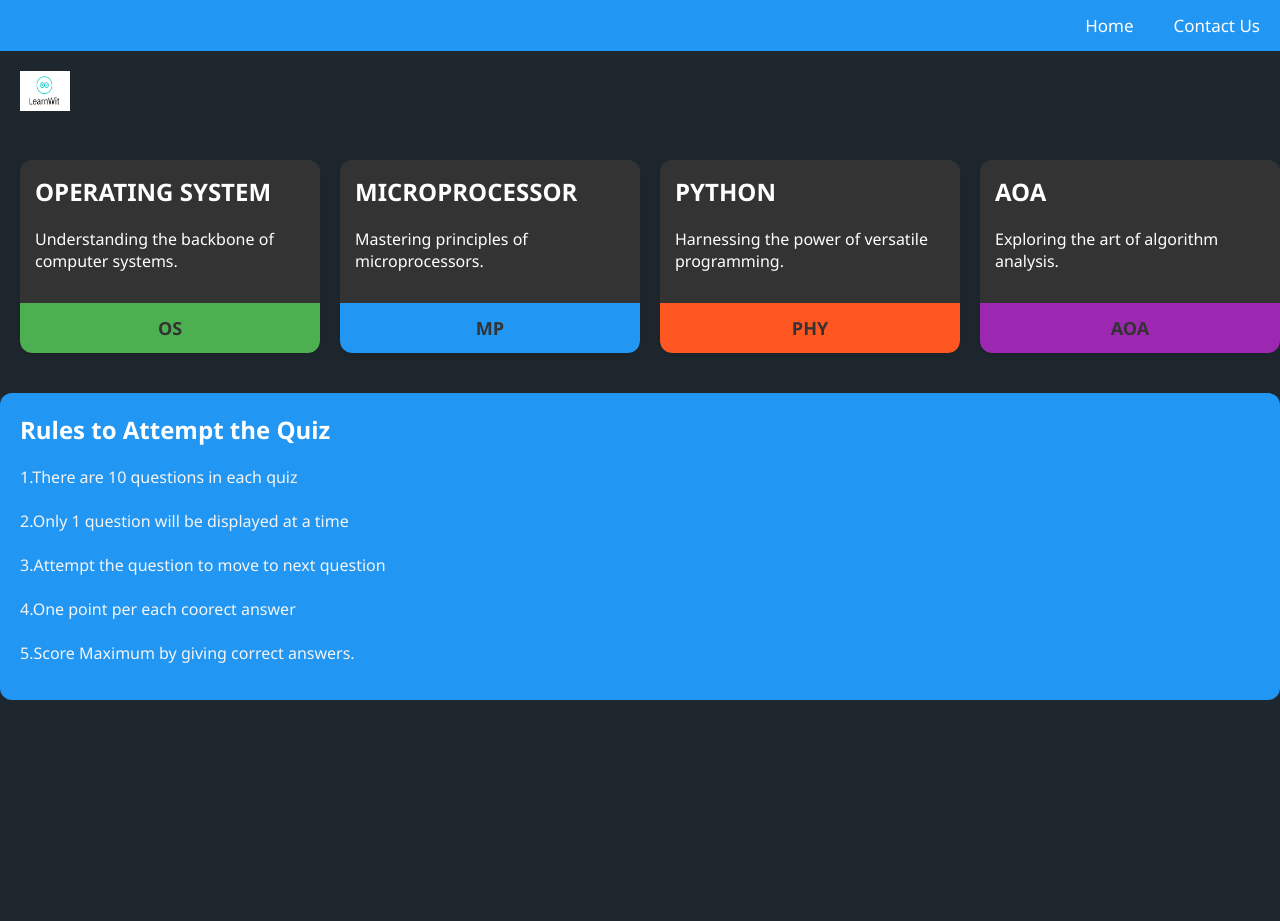
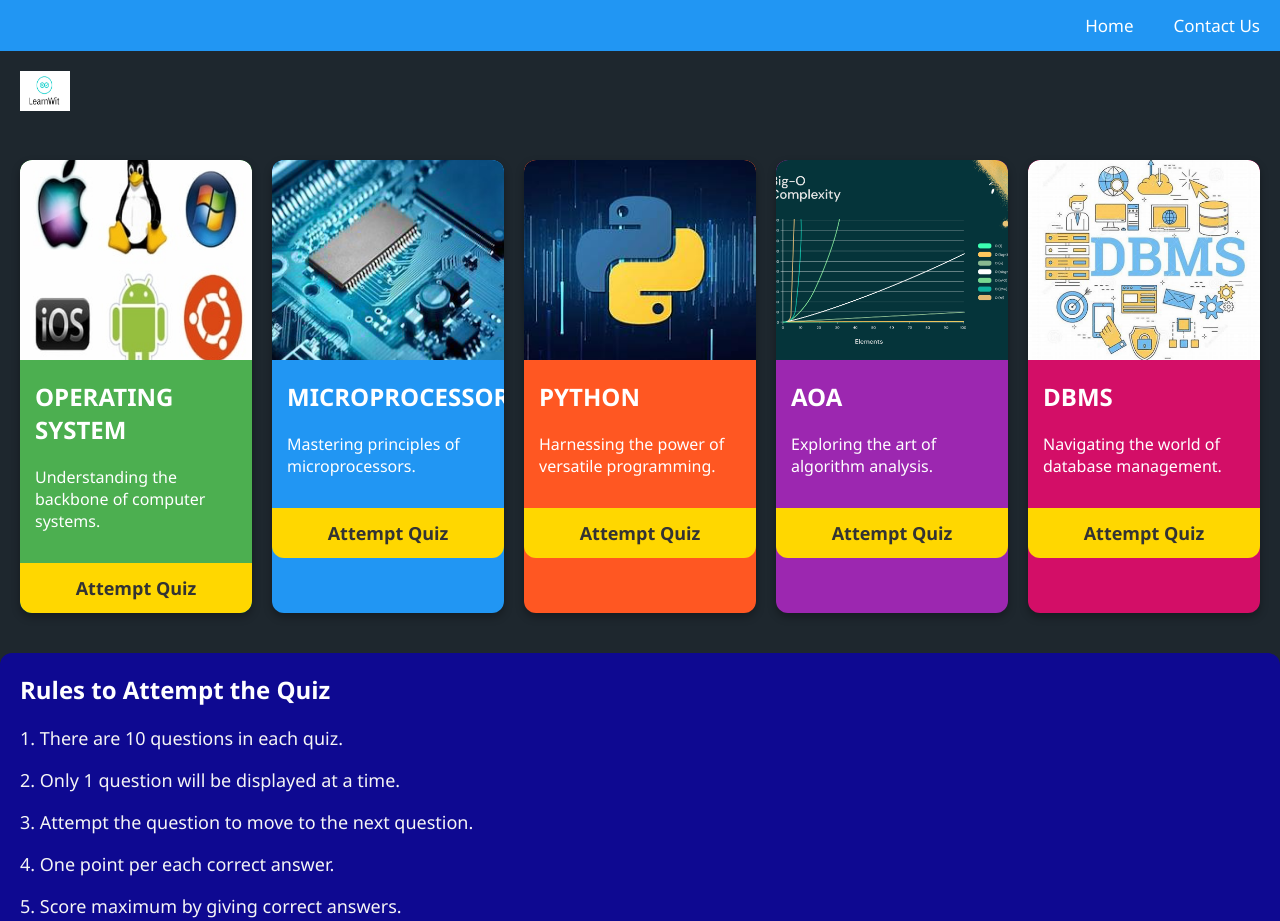
Before and after one commit to Surya17847/LearnWit1, a plain HTML site: page subject.html in a window 1280 px wide. Shown: the top 921 px of the page. Before the commit the page ends 800 px from the top, so only its background shows below. Drawn offline with Linux system fonts and the light colour scheme.

Commit message:
added some more features and subject images

```diff
--- a/level1.css
+++ b/level1.css
@@ -1,3 +1,4 @@
+/* Reset styles */
 * {
     margin: 0;
     padding: 0;
@@ -17,31 +18,31 @@ body {
     display: flex;
     justify-content: center;
     align-items: center;
-    background-image: url(sideimg1.jpg);
-    background-size: cover;
 }
 
+/* Quiz section styles */
 .quize-section {
-    background-color: rgba(255, 255, 255, 0.1);
+    background-color: rgba(0, 0, 0, 0.8); /* Darken the background */
     border-radius: 10px;
     box-shadow: 0px 0px 20px rgba(255, 255, 255, 0.3);
     max-width: 600px;
     padding: 20px;
     text-align: center;
+    margin: 20px auto; /* Center the content horizontally */
 }
 
-/* Style the quiz content */
+/* Quiz content styles */
 #quiz {
     color: white;
 }
 
-/* Style the question */
+/* Question styles */
 .question {
     font-size: 24px;
     margin-bottom: 20px;
 }
 
-/* Style the options */
+/* Options styles */
 ul {
     list-style-type: none;
     padding: 0;
@@ -51,18 +52,28 @@ li {
     margin-bottom: 10px;
 }
 
+.option {
+    display: block;
+    border: 1px solid #ccc;
+    border-radius: 5px;
+    padding: 10px;
+    margin-bottom: 10px;
+    cursor: pointer;
+}
+
 .answer {
     margin-right: 10px;
 }
 
-/* Style the submit button */
+/* Button styles */
 .button {
     text-align: center;
     margin-top: 40px;
 }
 
 #submit,
-#next {
+#next,
+#previous {
     padding: 10px 20px;
     font-size: 18px;
     background-color: #333;
@@ -75,7 +86,8 @@ li {
 
 /* Change button color on hover */
 #submit:hover,
-#next:hover {
+#next:hover,
+#previous:hover {
     background-color: #555;
 }
 
--- a/quizz/script.js
+++ b/quizz/script.js
@@ -17,7 +17,7 @@ const startBtn = document.querySelector(".start"),
 
 let questions = [],
   time = 30,
-  score = 0,
+  // score = 0,
   currentQuestion,
   timer;
 
--- a/subject.html
+++ b/subject.html
@@ -4,6 +4,7 @@
     <meta charset="UTF-8">
     <meta name="viewport" content="width=device-width, initial-scale=1.0">
     <title>SQUIZ</title>
+    <link rel="icon" href="icon.ico" type="image/x-icon" />
     <style>
         body {
             font-family: 'Segoe UI', Tahoma, Geneva, Verdana, sans-serif;
@@ -38,30 +39,36 @@
 
         .container {
             display: flex;
-            justify-content: flex-start; /* Align cards to the left */
-            overflow-x: scroll; /* Enable horizontal scrolling */
+            overflow-x: auto; /* Enable horizontal scrolling */
             padding: 20px;
             margin-bottom: 20px; /* Add space at the bottom for the details section */
+            -webkit-overflow-scrolling: touch; /* Smooth scrolling for iOS Safari */
+            width: calc(100vw - 40px); /* Adjust width to fit three cards per page */
         }
 
         .card {
-            flex: 0 0 300px;
+            width: calc(100% / 3 - 20px); /* Adjust width to fit three cards per page */
             box-sizing: border-box;
             margin-right: 20px;
             overflow: hidden;
             background-color: #333; /* Dark gray */
-            box-shadow: 0 4px 8px rgba(0, 0, 0, 0.1);
+            box-shadow: 0 4px 8px rgba(0, 0, 0, 0.3); /* Add shadow */
             border-radius: 12px;
-            transition: transform 0.3s ease-in-out;
+            transition: transform 0.3s ease-in-out, box-shadow 0.3s ease-in-out; /* Add transition */
+        }
+
+        .card:last-child {
+            margin-right: 0;
         }
 
         .card:hover {
             transform: scale(1.05);
+            box-shadow: 0 4px 8px rgb(0, 0, 0,0.3), 0 0 0 5px #1cdef0; /* White box shadow */
         }
 
         .card img {
             width: 100%;
-            height: 300px;
+            height: 200px;
             object-fit: cover;
             border-radius: 12px 12px 0 0;
         }
@@ -87,40 +94,49 @@
             font-weight: bold;
             color: #333;
             text-decoration: none; /* Remove underline */
+            transition: background-color 0.3s ease-in-out; /* Add transition */
         }
 
         .sticker:hover {
-            opacity: 0.8; /* Add a hover effect */
-        }
-
-        #OPERATING_SYSTEM {
-            background-color: #4caf50; /* Green */
-        }
-
-        #MICROPROCESSOR {
-            background-color: #2196f3; /* Blue */
-        }
-
-        #PYTHON {
-            background-color: #ff5722; /* Orange */
-        }
-
-        #AOA {
-            background-color: #9c27b0; /* Purple */
-        }
-
-        #JS {
-            background-color: #f44336; /* Red */
+            background-color: #fada5e; /* Add hover effect */
         }
 
         .details {
             padding: 20px;
-            background-color: #2196f3; /* Light blue */
+            background-color: #0e0991; /* Light blue */
             border-radius: 12px;
             color: #000; /* Dark text */
+            margin-bottom: 20px;
         }
+
         #rules {
             color: whitesmoke;
+            font-size: 18px; /* Increase font size */
+        }
+
+        #rules p {
+            margin-bottom: 10px;
+        }
+
+        /* Color classes for cards */
+        .os {
+            background-color: #4caf50; /* Green */
+        }
+
+        .mp {
+            background-color: #2196f3; /* Blue */
+        }
+
+        .python {
+            background-color: #ff5722; /* Orange */
+        }
+
+        .aoa {
+            background-color: #9c27b0; /* Purple */
+        }
+
+        .dbms {
+            background-color: #d30e67; /* Red */
         }
     </style>
 </head>
@@ -131,60 +147,66 @@
     <a  href="index.html">Home</a>
 </div>
 
-<h1><img src="LOGO.jpg" alt=" logo" width="50px" height="40px" ></h1>
+<h1><img src="LOGO.jpg" alt="logo" width="50px" height="40px"></h1>
 
 <div class="container">
-    <div class="card">
+    <div class="card os">
+        <img src="./assets/OS.jpg" alt="Operating System">
         <div class="content">
             <h2>OPERATING SYSTEM</h2>
             <p>Understanding the backbone of computer systems.</p>
         </div>
-        <a class="sticker" id="OPERATING_SYSTEM" href="OS_level.html">OS</a>
+        <a class="sticker" id="OPERATING_SYSTEM" href="OS_level.html">Attempt Quiz</a>
     </div>
 
-    <div class="card">
+    <div class="card mp">
+        <img src="./assets/microprocessor.jpeg"" alt="Microprocessor">
         <div class="content">
             <h2>MICROPROCESSOR</h2>
             <p>Mastering principles of microprocessors.</p>
         </div>
-        <a class="sticker" id="MICROPROCESSOR" href="MP_level.html">MP</a>
+        <a class="sticker" id="MICROPROCESSOR" href="MP_level.html">Attempt Quiz</a>
     </div>
 
-    <div class="card">
+    <div class="card python">
+        <img src="./assets/python.jpeg" alt="Python">
         <div class="content">
             <h2>PYTHON</h2>
             <p>Harnessing the power of versatile programming.</p>
         </div>
-        <a class="sticker" id="PYTHON" href="py_level.html">PHY</a>
+        <a class="sticker" id="PYTHON" href="py_level.html">Attempt Quiz</a>
     </div>
 
-    <div class="card">
+    <div class="card aoa">
+        <img src="./assets/AOA.png" alt="Algorithm Analysis">
         <div class="content">
             <h2>AOA</h2>
             <p>Exploring the art of algorithm analysis.</p>
         </div>
-        <a class="sticker" id="AOA" href="AOA_level.html">AOA</a>
+        <a class="sticker" id="AOA" href="AOA_level.html">Attempt Quiz</a>
     </div>
 
-    <div class="card">
+    <div class="card dbms">
+        <img src="./assets/DBMS.jpeg" alt="Database Management">
         <div class="content">
             <h2>DBMS</h2>
             <p>Navigating the world of database management.</p>
         </div>
-        <a class="sticker" id="DBMS" href="DBMS_level.html">DBMS</a>
+        <a class="sticker" id="DBMS" href="DBMS_level.html">Attempt Quiz</a>
     </div>
 </div>
 
 <div class="details">
     <h2>Rules to Attempt the Quiz</h2>
-    <div id="rules" font="20px">
-        <p>
-            1.There are 10 questions in each quiz <br><br>
-            2.Only 1 question will be displayed at a time <br><br>
-            3.Attempt the question to move to next question <br><br>
-            4.One point per each coorect answer <br><br>
-            5.Score Maximum by giving correct answers.
-        </p>
+    <div id="rules">
+        <p>1. There are 10 questions in each quiz.</p>
+        <p>2.
+ Only 1 question will be displayed at a time.</p>
+        <p>3. Attempt the question to move to the next question.</p>
+        <p>4. One point per each correct answer.</p>
+        <p>5. Score maximum by giving correct answers.</p>
     </div>
+</div>
+
 </body>
 </html>
```
Also changed, not shown: index.html (+1 -1 lines), test.html (+1 -1 lines), assets/AOA.png (added), assets/DBMS.jpeg (added), assets/OS.jpg (added), assets/microprocessor.jpeg (added), assets/python.jpeg (added).
